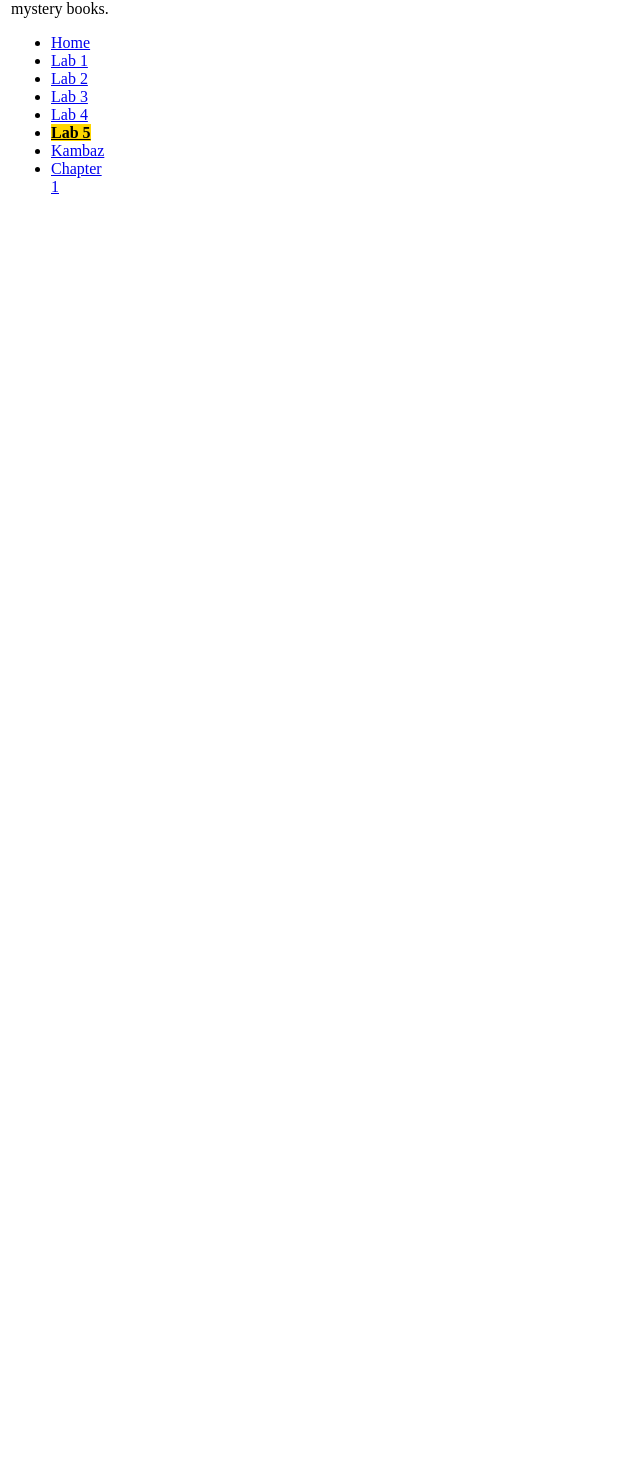
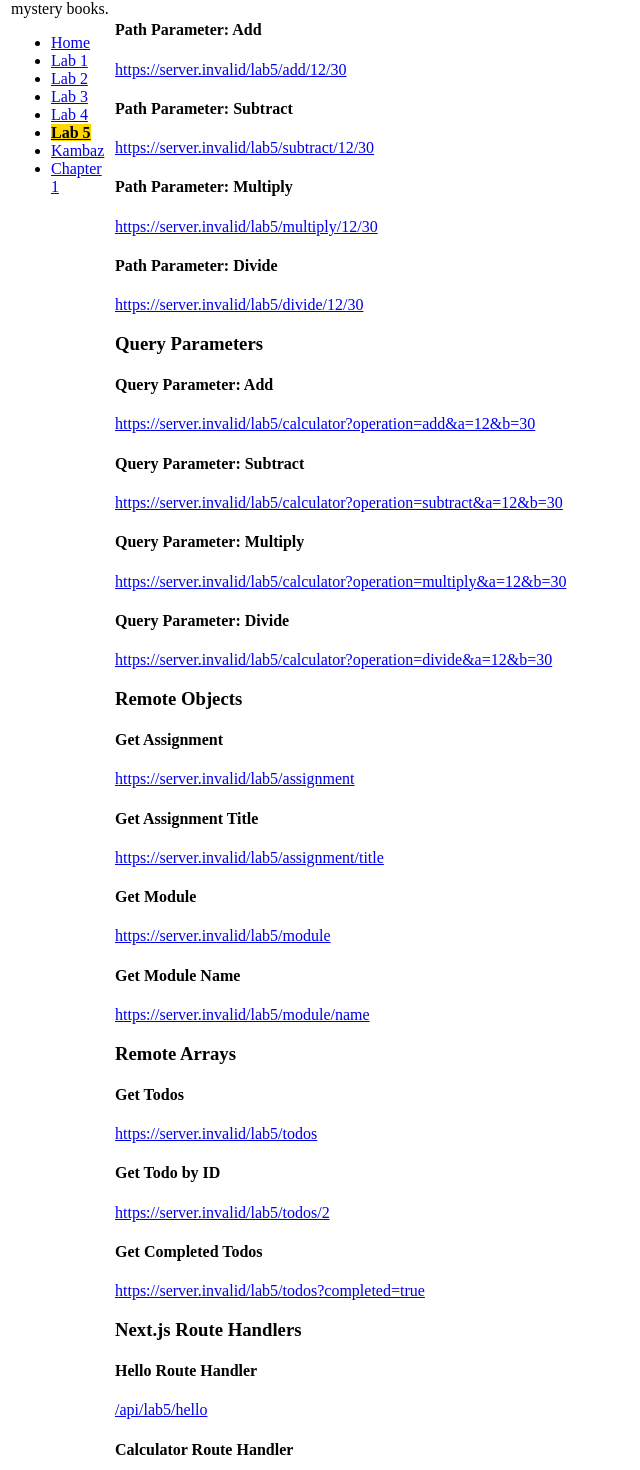
Before and after one commit to Blanq-one/webdev-client, a Next.js app: page /labs/lab5 in a window 1280 px wide. Shown: the part 219-1689 px from the top of the page, without its empty margins (0-640 px from the left). Before the commit the page ends 800 px from the top, so only its background shows below. Built offline with nearby package versions, Linux system fonts and the light colour scheme; no server answers.

Commit message:
a5: lab 5 page, route handlers, labs index links

```diff
--- /dev/null
+++ b/app/api/lab5/calculator/route.ts
@@ -0,0 +1,43 @@
+import type { NextRequest } from "next/server";
+
+function toNumber(value: string | null) {
+  if (value === null || value.trim() === "") return NaN;
+  return Number(value);
+}
+
+function calculate(operation: string, a: number, b: number) {
+  switch (operation) {
+    case "add":
+      return a + b;
+    case "subtract":
+      return a - b;
+    case "multiply":
+      return a * b;
+    case "divide":
+      return a / b;
+    default:
+      return undefined;
+  }
+}
+
+export function GET(request: NextRequest) {
+  const params = request.nextUrl.searchParams;
+  const operation = params.get("operation") ?? "add";
+  const a = toNumber(params.get("a"));
+  const b = toNumber(params.get("b"));
+
+  if (!Number.isFinite(a) || !Number.isFinite(b)) {
+    return Response.json({ error: "Both a and b must be numbers." }, { status: 400 });
+  }
+  if (operation === "divide" && b === 0) {
+    return Response.json({ error: "Cannot divide by zero." }, { status: 400 });
+  }
+  const result = calculate(operation, a, b);
+  if (result === undefined) {
+    return Response.json(
+      { error: `Unknown operation "${operation}". Use add, subtract, multiply, or divide.` },
+      { status: 400 }
+    );
+  }
+  return Response.json({ operation, a, b, result });
+}
--- /dev/null
+++ b/app/api/lab5/hello/route.ts
@@ -0,0 +1,3 @@
+export function GET() {
+  return Response.json({ message: "Hello from a Next.js Route Handler" });
+}
--- /dev/null
+++ b/app/labs/lab5/Exercise.tsx
@@ -0,0 +1,14 @@
+export default function Exercise({
+  id,
+  title,
+  href,
+}: Readonly<{ id: string; title: string; href: string }>) {
+  return (
+    <div id={`${id}-exercise`}>
+      <h4>{title}</h4>
+      <a id={id} href={href}>
+        {href}
+      </a>
+    </div>
+  );
+}
--- /dev/null
+++ b/app/labs/lab5/PathParameters.tsx
@@ -0,0 +1,27 @@
+import { HTTP_SERVER } from "../../lib/httpServer";
+import Exercise from "./Exercise";
+
+const a = 12;
+const b = 30;
+const operations = [
+  { operation: "add", title: "Path Parameter: Add" },
+  { operation: "subtract", title: "Path Parameter: Subtract" },
+  { operation: "multiply", title: "Path Parameter: Multiply" },
+  { operation: "divide", title: "Path Parameter: Divide" },
+];
+
+export default function PathParameters() {
+  return (
+    <div id="wd-path-parameters">
+      <h3>Path Parameters</h3>
+      {operations.map(({ operation, title }) => (
+        <Exercise
+          key={operation}
+          id={`wd-path-parameter-${operation}`}
+          title={title}
+          href={`${HTTP_SERVER}/lab5/${operation}/${a}/${b}`}
+        />
+      ))}
+    </div>
+  );
+}
--- /dev/null
+++ b/app/labs/lab5/QueryParameters.tsx
@@ -0,0 +1,27 @@
+import { HTTP_SERVER } from "../../lib/httpServer";
+import Exercise from "./Exercise";
+
+const a = 12;
+const b = 30;
+const operations = [
+  { operation: "add", title: "Query Parameter: Add" },
+  { operation: "subtract", title: "Query Parameter: Subtract" },
+  { operation: "multiply", title: "Query Parameter: Multiply" },
+  { operation: "divide", title: "Query Parameter: Divide" },
+];
+
+export default function QueryParameters() {
+  return (
+    <div id="wd-query-parameters">
+      <h3>Query Parameters</h3>
+      {operations.map(({ operation, title }) => (
+        <Exercise
+          key={operation}
+          id={`wd-query-parameter-${operation}`}
+          title={title}
+          href={`${HTTP_SERVER}/lab5/calculator?operation=${operation}&a=${a}&b=${b}`}
+        />
+      ))}
+    </div>
+  );
+}
--- /dev/null
+++ b/app/labs/lab5/RouteHandlers.tsx
@@ -0,0 +1,16 @@
+import Exercise from "./Exercise";
+
+// These point at this Next.js app's own origin, not HTTP_SERVER.
+export default function RouteHandlers() {
+  return (
+    <div id="wd-route-handlers">
+      <h3>Next.js Route Handlers</h3>
+      <Exercise id="wd-route-handler-hello" title="Hello Route Handler" href="/api/lab5/hello" />
+      <Exercise
+        id="wd-route-handler-calculator"
+        title="Calculator Route Handler"
+        href="/api/lab5/calculator?a=12&b=30&operation=add"
+      />
+    </div>
+  );
+}
--- /dev/null
+++ b/app/labs/lab5/WelcomeMessage.tsx
@@ -0,0 +1,11 @@
+import { HTTP_SERVER } from "../../lib/httpServer";
+import Exercise from "./Exercise";
+
+export default function WelcomeMessage() {
+  return (
+    <div id="wd-welcome">
+      <h3>Welcome</h3>
+      <Exercise id="wd-welcome-link" title="Welcome Message" href={`${HTTP_SERVER}/lab5/welcome`} />
+    </div>
+  );
+}
--- /dev/null
+++ b/app/labs/lab5/WorkingWithArrays.tsx
@@ -0,0 +1,19 @@
+import { HTTP_SERVER } from "../../lib/httpServer";
+import Exercise from "./Exercise";
+
+const exercises = [
+  { id: "wd-retrieve-todos", title: "Get Todos", path: "/lab5/todos" },
+  { id: "wd-retrieve-todo-by-id", title: "Get Todo by ID", path: "/lab5/todos/2" },
+  { id: "wd-retrieve-completed-todos", title: "Get Completed Todos", path: "/lab5/todos?completed=true" },
+];
+
+export default function WorkingWithArrays() {
+  return (
+    <div id="wd-working-with-arrays">
+      <h3>Remote Arrays</h3>
+      {exercises.map(({ id, title, path }) => (
+        <Exercise key={id} id={id} title={title} href={`${HTTP_SERVER}${path}`} />
+      ))}
+    </div>
+  );
+}
--- /dev/null
+++ b/app/labs/lab5/WorkingWithObjects.tsx
@@ -0,0 +1,20 @@
+import { HTTP_SERVER } from "../../lib/httpServer";
+import Exercise from "./Exercise";
+
+const exercises = [
+  { id: "wd-retrieve-assignment", title: "Get Assignment", path: "/lab5/assignment" },
+  { id: "wd-retrieve-assignment-title", title: "Get Assignment Title", path: "/lab5/assignment/title" },
+  { id: "wd-retrieve-module", title: "Get Module", path: "/lab5/module" },
+  { id: "wd-retrieve-module-name", title: "Get Module Name", path: "/lab5/module/name" },
+];
+
+export default function WorkingWithObjects() {
+  return (
+    <div id="wd-working-with-objects">
+      <h3>Remote Objects</h3>
+      {exercises.map(({ id, title, path }) => (
+        <Exercise key={id} id={id} title={title} href={`${HTTP_SERVER}${path}`} />
+      ))}
+    </div>
+  );
+}
--- a/app/labs/lab5/page.tsx
+++ b/app/labs/lab5/page.tsx
@@ -1,7 +1,26 @@
+import { HTTP_SERVER } from "../../lib/httpServer";
+import WelcomeMessage from "./WelcomeMessage";
+import PathParameters from "./PathParameters";
+import QueryParameters from "./QueryParameters";
+import WorkingWithObjects from "./WorkingWithObjects";
+import WorkingWithArrays from "./WorkingWithArrays";
+import RouteHandlers from "./RouteHandlers";
+
 export default function Lab5() {
   return (
-    <div>
+    <div id="wd-lab5">
       <h2>Lab 5</h2>
+      {!HTTP_SERVER && (
+        <p id="wd-http-server-missing">
+          NEXT_PUBLIC_HTTP_SERVER is not set, so the server links below will not work.
+        </p>
+      )}
+      <WelcomeMessage />
+      <PathParameters />
+      <QueryParameters />
+      <WorkingWithObjects />
+      <WorkingWithArrays />
+      <RouteHandlers />
     </div>
   );
 }
--- /dev/null
+++ b/app/lib/httpServer.ts
@@ -0,0 +1,5 @@
+// Base URL of the Express server (webdev-server), with no trailing slash.
+// Set NEXT_PUBLIC_HTTP_SERVER in .env.local for local work and in the host's
+// environment settings when deploying. It must be written out literally as
+// process.env.NEXT_PUBLIC_HTTP_SERVER so Next.js inlines it at build time.
+export const HTTP_SERVER = (process.env.NEXT_PUBLIC_HTTP_SERVER ?? "").replace(/\/+$/, "");
```
Also changed, not shown: app/labs/page.tsx (+38 -0 lines).
